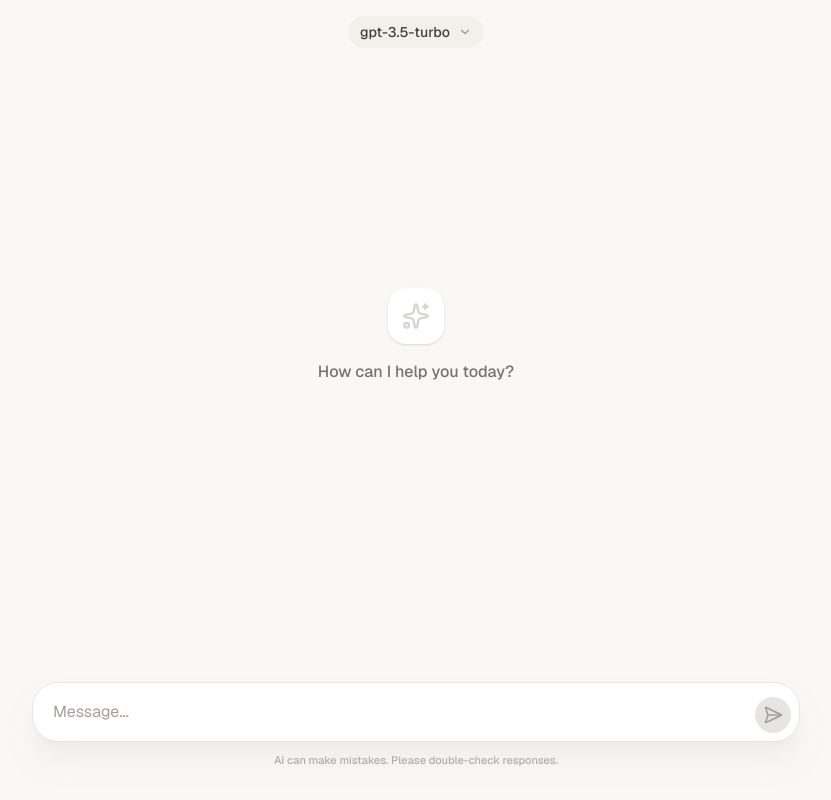
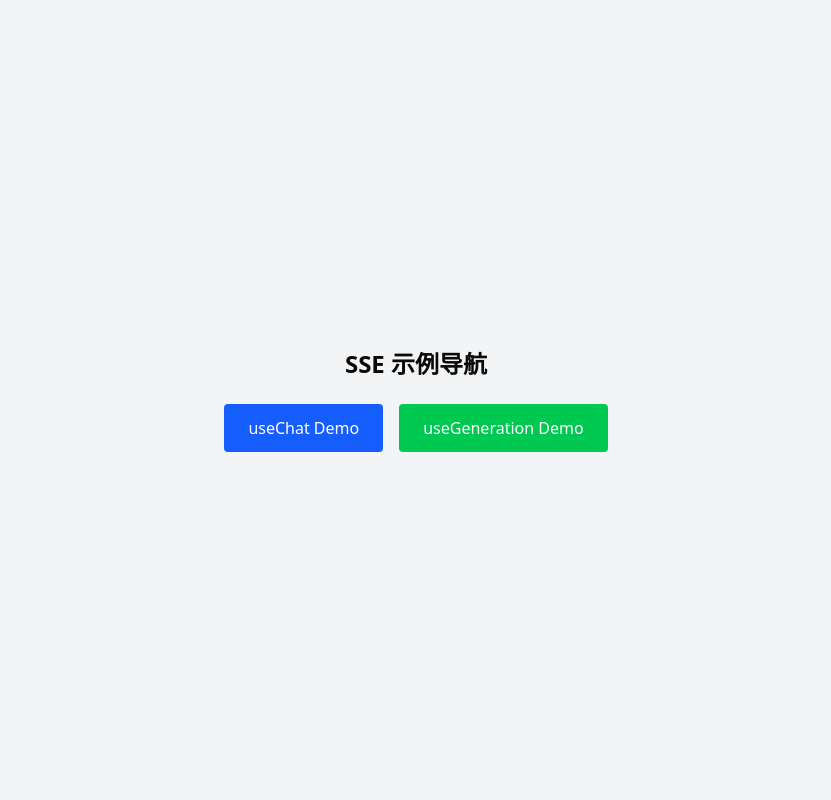
Before and after one commit to ananasTete/sse-example, a Next.js app: page / in a window 1280 px wide. Shown: the whole page, without its empty margins (224-1055 px from the left). Built offline with nearby package versions, Linux system fonts and the light colour scheme.

Commit message:
feat: show demo

```diff
--- a/app/page.tsx
+++ b/app/page.tsx
@@ -1,12 +1,23 @@
-"use client";
-
-import { ChatExample } from '@/features/ai-sdk/hooks/use-chat';
-
-
+import Link from "next/link";
 
 export default function Page() {
-
   return (
-    <ChatExample />
+    <div className="min-h-screen flex flex-col items-center justify-center gap-6 bg-gray-100">
+      <h1 className="text-2xl font-bold">SSE 示例导航</h1>
+      <div className="flex gap-4">
+        <Link
+          href="/use-chat"
+          className="bg-blue-600 hover:bg-blue-700 text-white px-6 py-3 rounded transition-colors"
+        >
+          useChat Demo
+        </Link>
+        <Link
+          href="/use-gen"
+          className="bg-green-500 hover:bg-green-600 text-white px-6 py-3 rounded transition-colors"
+        >
+          useGeneration Demo
+        </Link>
+      </div>
+    </div>
   );
 }
--- /dev/null
+++ b/app/use-chat/page.tsx
@@ -0,0 +1,7 @@
+"use client";
+
+import { ChatExample } from "@/features/ai-sdk/hooks/use-chat";
+
+export default function UseChatPage() {
+  return <ChatExample />;
+}
--- /dev/null
+++ b/app/use-gen/page.tsx
@@ -0,0 +1,20 @@
+"use client";
+
+import {
+  EventSourceExample,
+  EventSourcePaserExample,
+  ReadableStreamExample,
+} from "@/features/ai-sdk/hooks/use-generation/demo";
+
+export default function UseGenPage() {
+  return (
+    <div className="min-h-screen p-8 bg-gray-100">
+      <h1 className="text-2xl font-bold mb-6">SSE 流式数据处理示例</h1>
+      <div className="flex justify-center gap-6">
+        <EventSourceExample />
+        <ReadableStreamExample />
+        <EventSourcePaserExample />
+      </div>
+    </div>
+  );
+}
```
